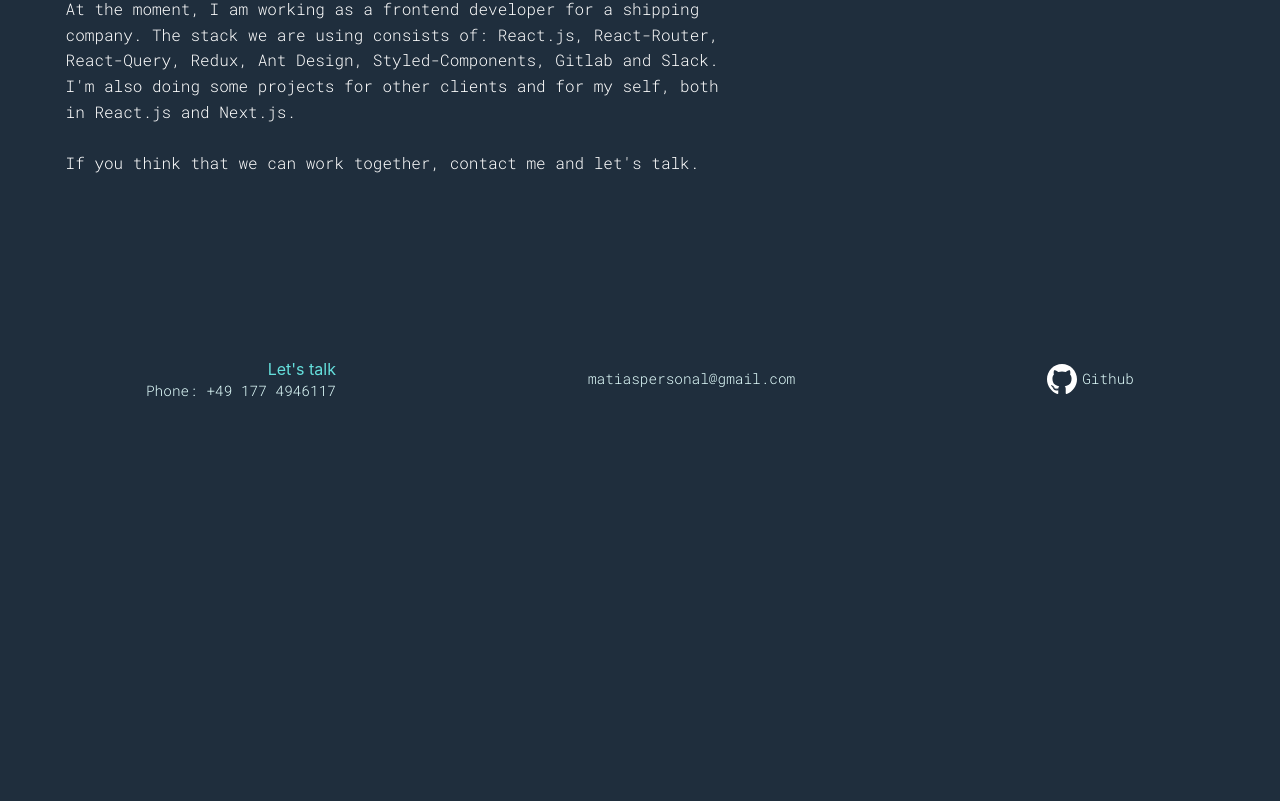
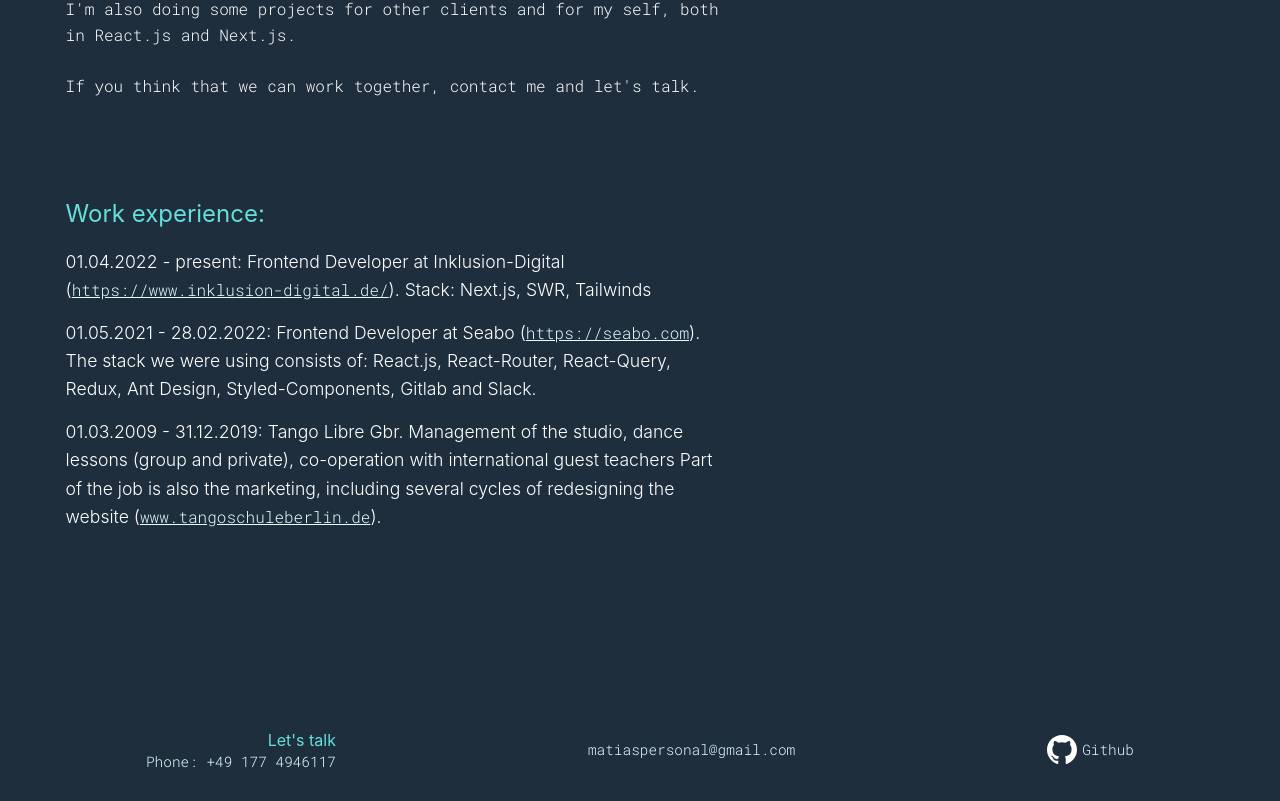
Before and after one commit to matiasfacio/matiasfacio-dev, a React (Create React App) app: page /aboutme in a window 1280 px wide. Shown: the part 913-1714 px from the top of the page. Before the commit the page ends 1344 px from the top, so only its background shows below. Built offline with nearby package versions, Linux system fonts and the light colour scheme.

Commit message:
updated about me work experience

```diff
--- a/src/components/pages/Aboutme.tsx
+++ b/src/components/pages/Aboutme.tsx
@@ -38,16 +38,35 @@ const Aboutme = () => {
             </a>{" "}
             which is a simple search bar for tango related words. <br />
             <br />
-            At the moment, I am working as a frontend developer for a shipping
-            company. The stack we are using consists of: React.js, React-Router,
-            React-Query, Redux, Ant Design, Styled-Components, Gitlab and Slack.
-            <br />
             I'm also doing some projects for other clients and for my self, both
             in React.js and Next.js.
             <br />
             <br />
             If you think that we can work together, contact me and let's talk.
           </p>
+          <WorkExperienceList>
+            <WorkTitle>Work experience:</WorkTitle>
+            <li>
+              01.04.2022 - present: Frontend Developer at Inklusion-Digital (
+              <a href="https://www.inklusion-digital.de/">
+                https://www.inklusion-digital.de/
+              </a>
+              ). Stack: Next.js, SWR, Tailwinds
+            </li>
+            <li>
+              01.05.2021 - 28.02.2022: Frontend Developer at Seabo (
+              <a href="https://seabo.com">https://seabo.com</a>). The stack we
+              were using consists of: React.js, React-Router, React-Query,
+              Redux, Ant Design, Styled-Components, Gitlab and Slack.
+            </li>
+            <li>
+              01.03.2009 - 31.12.2019: Tango Libre Gbr. Management of the
+              studio, dance lessons (group and private), co-operation with
+              international guest teachers Part of the job is also the
+              marketing, including several cycles of redesigning the website (
+              <a href="www.tangoschuleberlin.de">www.tangoschuleberlin.de</a>).
+            </li>
+          </WorkExperienceList>
         </AboutMeText>
         <Picture />
       </AboutMeContainer>
@@ -96,3 +115,16 @@ const Picture = styled.div`
     padding-top: 30px;
   }
 `;
+
+const WorkExperienceList = styled.ul`
+  margin-top: 100px;
+  li {
+    margin: 10px 0;
+  }
+`;
+
+const WorkTitle = styled.div`
+  font-size: 1.5rem;
+  color: var(--main-color);
+  margin: 20px 0;
+`;
```
